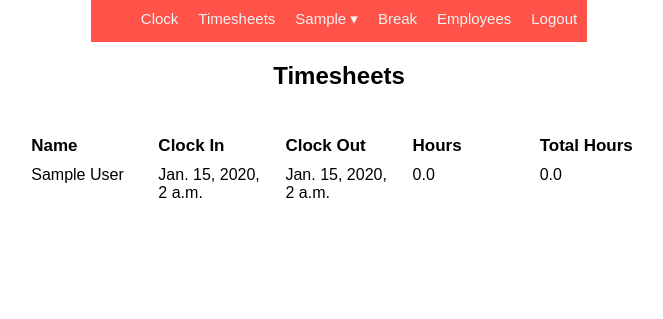
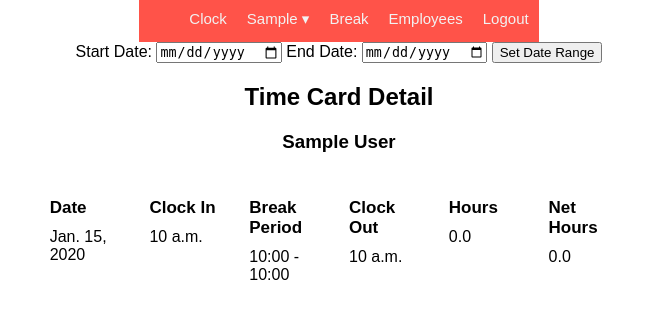
Before and after one commit to keeeeeyu/schedule, a Django app: page /timesheets/1/2020-01-15/2020-01-15 in a window 1280 px wide. Shown: the top 319 px of the page, without its empty margins (301-964 px from the left). Run offline with Django 4.2, Linux system fonts and the light colour scheme; a user stored in the database is signed in; tables that the repository leaves empty hold one stand-in row (values such as "Sample post").

Commit message:
net hours from worktimes and breaktimes calculated, break period displayed

```diff
--- a/schedule_app/models.py
+++ b/schedule_app/models.py
@@ -16,6 +16,7 @@ class User_worktime(models.Model):
 
 
 class User_breaktime(models.Model):
+    date = models.DateField(null=True, blank=True)
     break_out = models.DateTimeField(null=True, blank=True)
     break_in = models.DateTimeField(null=True, blank=True)
     user = models.ForeignKey(User, on_delete=models.CASCADE, null=True)
--- a/schedule_app/templates/account/timesheets.html
+++ b/schedule_app/templates/account/timesheets.html
@@ -1,31 +1,40 @@
 {% extends 'home.html' %}
 {% load static %}
 {% block content %}
-{% comment %} <form action="{% url 'pick_date_range' %}" method='POST'>
+<form action="{% url 'pick_date_range' id %}" method='POST'>
     {% csrf_token %}
     <label>Start Date:</label>
     <input type="date" name="start_date"/>
     <label>End Date:</label>
     <input type="date" name="end_date"/>
     <input type="submit" class="" value="Set Date Range">
-</form> {% endcomment %}
+</form>
 
-<h2>Timesheets</h2>
+<h2>Time Card Detail</h2>
+<h3>{{ first_name }} {{ last_name }}</h3>
 <div class = 'timesheet-container'>
     <ol class = 'timesheet-item'>
-        <div class = 'timesheet-label'>Name</div>
-        <div>{{ first_name }} {{ last_name }}</div>
+        <div class = 'timesheet-label'>Date</div>
+        {% for clock_in in clock_ins %}
+            <li>{{ clock_in.date }}</li>
+        {% endfor %}
     </ol>
     <ol class = 'timesheet-item'>
         <div class = 'timesheet-label'>Clock In</div>
         {% for clock_in in clock_ins %}
-            <li>{{ clock_in }}</li>
+            <li>{{ clock_in.time }}</li>
+        {% endfor %}
+    </ol>
+    <ol class = 'timesheet-item'>
+        <div class = 'timesheet-label'>Break Period</div>
+        {% for break_period in break_periods %}
+            <li>{{ break_period }}</li>
         {% endfor %}
     </ol>
     <ol class = 'timesheet-item'>
         <div class = 'timesheet-label'>Clock Out</div>
         {% for clock_out in clock_outs  %}
-            <li>{{ clock_out }}</li>
+            <li>{{ clock_out.time }}</li>
         {% endfor %}
     </ol>
     <ol class = 'timesheet-item'>
@@ -35,8 +44,8 @@
         {% endfor %}
     </ol>
     <ol class = 'timesheet-item'>
-        <div class = 'timesheet-label'>Total Hours</div>
-        <li>{{ total_hours }}</li>
+        <div class = 'timesheet-label'>Net Hours</div>
+        <li>{{ net_hours }}</li>
     </ol>
 </div>
 <script src="{% static 'js/script.js' %}"></script>
--- a/schedule_app/templates/navbar.html
+++ b/schedule_app/templates/navbar.html
@@ -1,7 +1,6 @@
 <div class="navbar">
     <ul>
         <li><a href="{% url 'home' %}">Clock</a></li>
-        <li><a href="{% url 'timesheets' %}">Timesheets</a></li>
         <li>
             <a href="">{{ first_name }} ▾</a>
             <div class="dropdown">
--- a/schedule_app/views.py
+++ b/schedule_app/views.py
@@ -90,7 +90,7 @@ def clock_in(request):
                 request, f'Clock-in ({timezone.localtime(clock_in_time).strftime("%Y-%m-%d %H:%M:%S")}) successful.')
         else:
             messages.error(request, 'You are already clocked in.')
-    return render(request, 'home.html', {'first_name':first_name})
+    return render(request, 'home.html', {'first_name': first_name})
 
 
 @login_required
@@ -118,8 +118,9 @@ def break_time(request):
         if last_entry is None or last_entry.break_out and last_entry.break_in is not None:
             user = request.user
             out = timezone.localtime()
+            print(datetime.now(), "LOOOOOK")
             break_out = User_breaktime.objects.create(
-                user=user, break_out=out)
+                user=user, date=datetime.now(), break_out=out)
             break_out.save()
             messages.success(
                 request, f'Break out ({time_now}) successful.')
@@ -148,33 +149,68 @@ def timesheets(request, employee_id, start_date, end_date):
         '-clock_in').values_list('clock_in', flat=True)
     clock_outs = worktimes.filter(user=employee).order_by(
         '-clock_out').values_list('clock_out', flat=True)
+
     work_hours = []
     total_work_time = timedelta()
     for worktime in worktimes:
         if worktime.clock_out:
             time_worked = worktime.clock_out - worktime.clock_in
             hours_worked = (time_worked.total_seconds() / 3600)
-            print(hours_worked)
+            # print(hours_worked)
             work_hours.append(round(hours_worked, 1))
             total_work_time += time_worked
         else:
             work_hours.append('N/A')
-    total_hours = round(total_work_time.total_seconds() / 3600, 1)
+    total_work_hours = round(total_work_time.total_seconds() / 3600, 1)
+
+    breaktimes = User_breaktime.objects.filter(
+        user=employee, date__gte=start_date, date__lte=end_date).order_by('-break_out')
+    break_outs = breaktimes.filter(user=employee).order_by(
+        '-break_out').values_list('break_out', flat=True)
+    break_ins = breaktimes.filter(user=employee).order_by(
+        '-break_in').values_list('break_in', flat=True)
+
+    break_periods = []
+    for x, y in zip(break_outs, break_ins):
+        break_periods.append(
+            f'{x.strftime("%I:%M")} - {y.strftime("%I:%M")}')
+
+    break_hours = []
+    total_break_time = timedelta()
+    for breaktime in breaktimes:
+        if breaktime.break_in:
+            break_period = breaktime.break_in - breaktime.break_out
+            hours_break = (time_worked.total_seconds() / 3600)
+            # print(hours_break)
+            break_hours.append(round(hours_break, 1))
+            total_break_time += break_period
+        else:
+            break_hours.append('N/A')
+    total_break_hours = round(total_break_time.total_seconds() / 3600, 1)
+
+    net_hours = total_work_hours - total_break_hours
 
     context = {
+        'id': employee.id,
         'first_name': first_name,
         'last_name': last_name,
         'clock_ins': clock_ins,
         'clock_outs': clock_outs,
-        'total_hours': total_hours,
+        'total_work_hours': total_work_hours,
         'worktimes': worktimes,
-        'work_hours': work_hours
+        'work_hours': work_hours,
+        'break_ins': break_ins,
+        'break_outs': break_outs,
+        'breaktimes': breaktimes,
+        'break_hours': break_hours,
+        'break_periods': break_periods,
+        'net_hours': net_hours
     }
 
     return render(request, 'account/timesheets.html', context)
 
 
-@login_required
+@ login_required
 def all_employees(request):
     users = User.objects.all().values()
     context = {
@@ -183,13 +219,13 @@ def all_employees(request):
     return render(request, 'all_employees.html', context)
 
 
-@login_required
+@ login_required
 def show_employee(request, employee_id):
     employee = User.objects.get(id=employee_id)
     return render(request, 'account/employee.html', {'employee': employee})
 
 
-@login_required
+@ login_required
 def pick_date_range(request, employee_id):
     start_date = request.POST.get('start_date')
     end_date = request.POST.get('end_date')
```
Also changed, not shown: schedule_app/migrations/0009_user_breaktime_date.py (added).
